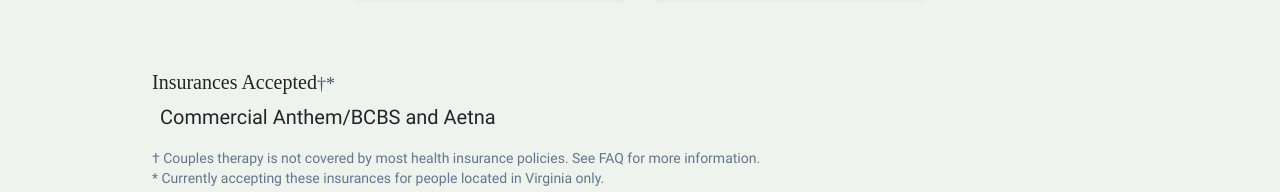
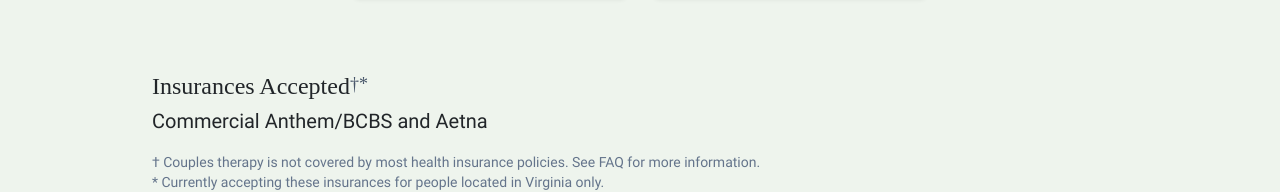
Before and after one commit to jspars/ml-psych, a SvelteKit app: page /fees_and_insurance in a window 1280 px wide. Shown: the part 757-949 px from the top of the page. Built offline with nearby package versions, Linux system fonts and the light colour scheme; a web font is replaced by a local one.

Commit message:
added css selectors to format the heading

```diff
--- a/src/routes/fees_and_insurance/+page.svelte
+++ b/src/routes/fees_and_insurance/+page.svelte
@@ -42,11 +42,11 @@
 
 
 
-        <h3>
+        <h3 class="text-2xl">
 			Insurances Accepted<span class="font-light text-lg align-top text-slate-600">†*</span>
 		</h3>
 		<div class="">
-			<p class="font-normal ml-2 mt-1">Commercial Anthem/BCBS and Aetna</p>
+			<p class="font-normal mt-1">Commercial Anthem/BCBS and Aetna</p>
 			<p class="text-sm text-slate-500">
 				† Couples therapy is not covered by most health insurance policies. See FAQ for more
 				information.<br />
```
